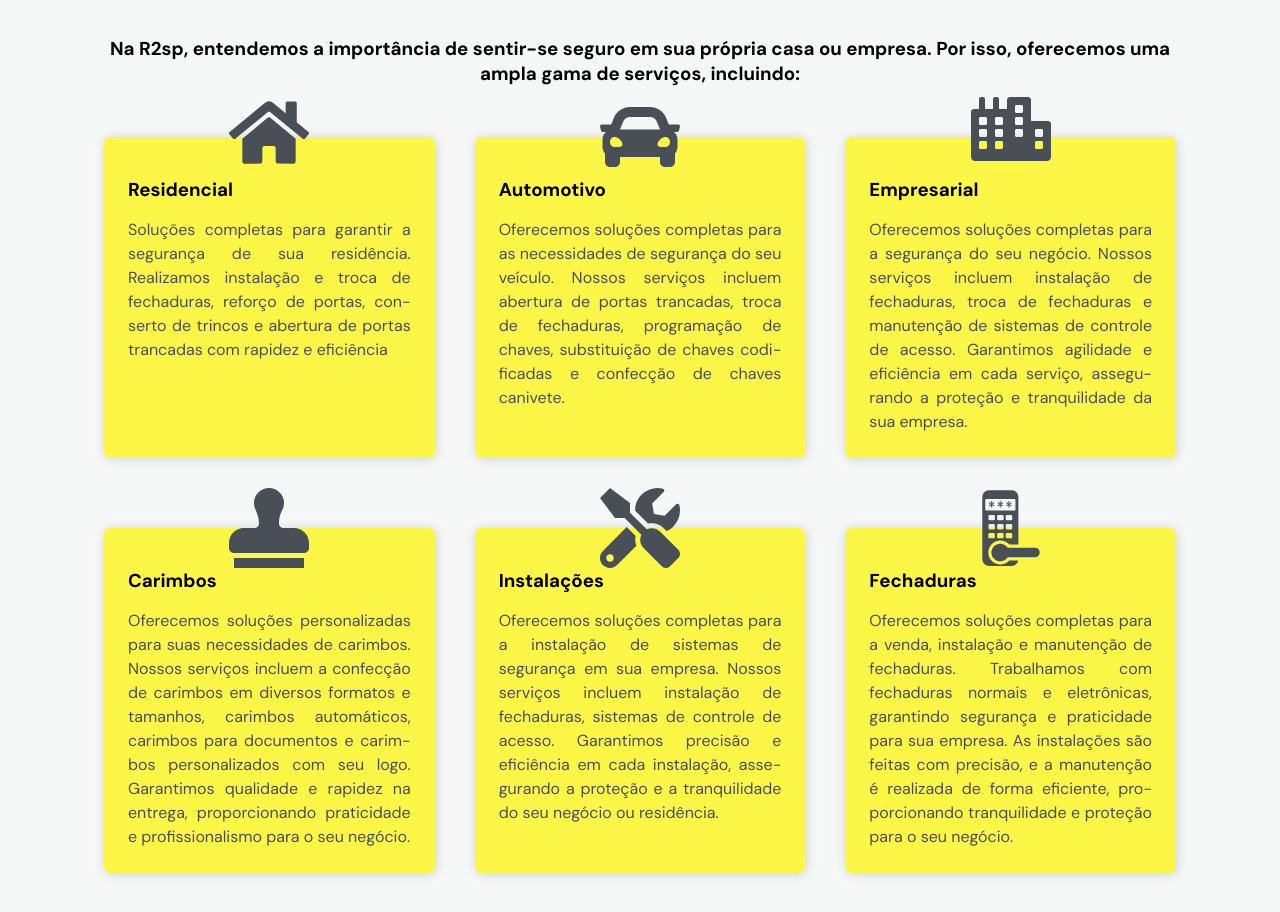
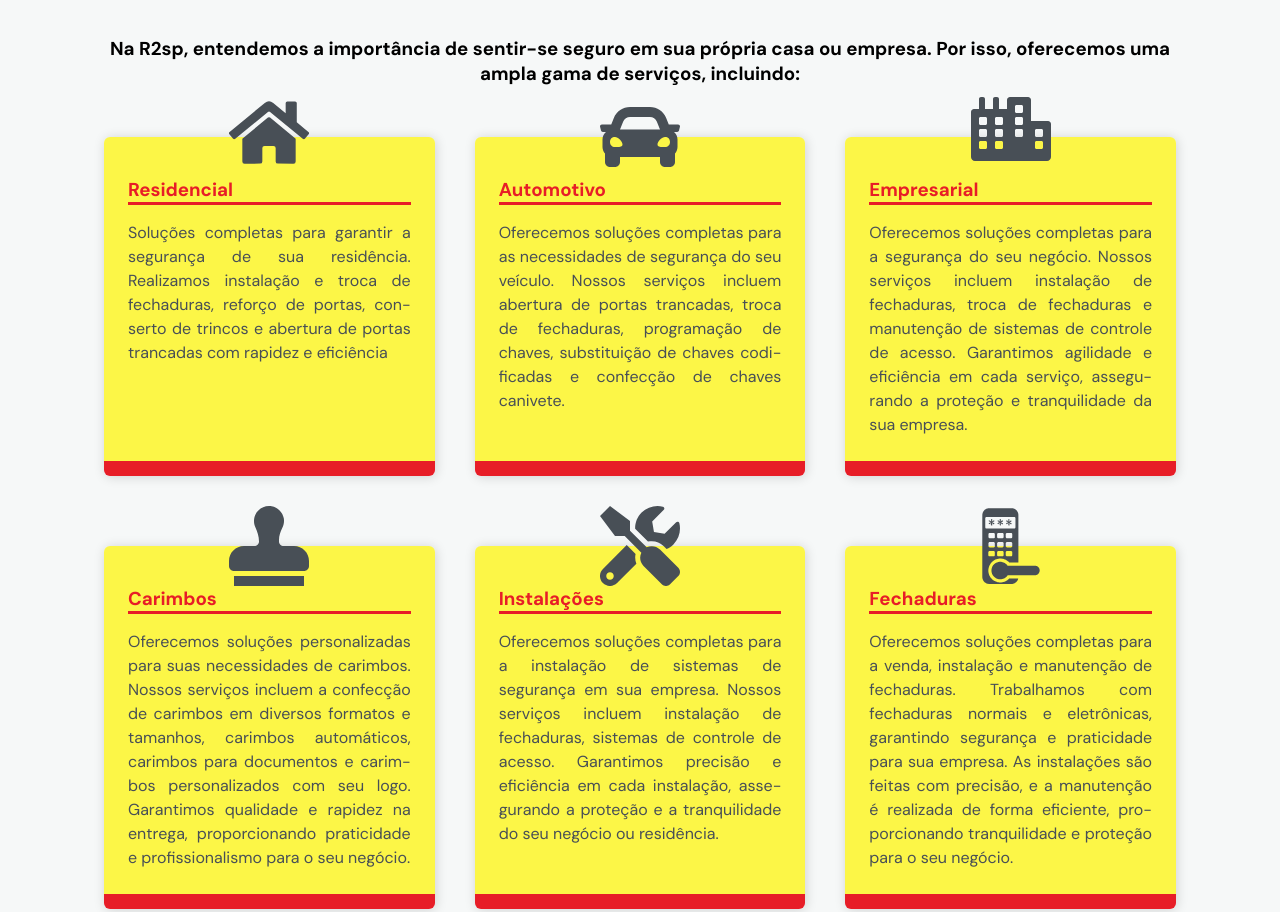
Before and after one commit to asovitorio/r2sp, a plain HTML site: page index.html in a window 1280 px wide. Shown: the part 1180-2092 px from the top of the page. Drawn offline with nearby package versions, Linux system fonts and the light colour scheme.

Commit message:
adjust css styles card

```diff
--- a/assets/css/style.css
+++ b/assets/css/style.css
@@ -385,6 +385,7 @@ body.menu-expanded button path {
   position: relative;
   border-radius: 0.6rem;
   transition: transform 0.6s ease;
+  border-bottom: solid 15px  hsl(357, 81%, 51%);
 }
 #services .card:hover{
   transform: scale(1.05);        /* Aumenta o tamanho do card em 5% */
@@ -392,6 +393,8 @@ body.menu-expanded button path {
 }
 #services .card h3 {
   margin-top: 1.6rem;
+  color: hsl(357, 81%, 51%);
+  border-bottom: solid 3px  hsl(357, 81%, 51%);
 
 }
 #services .card p {
```
